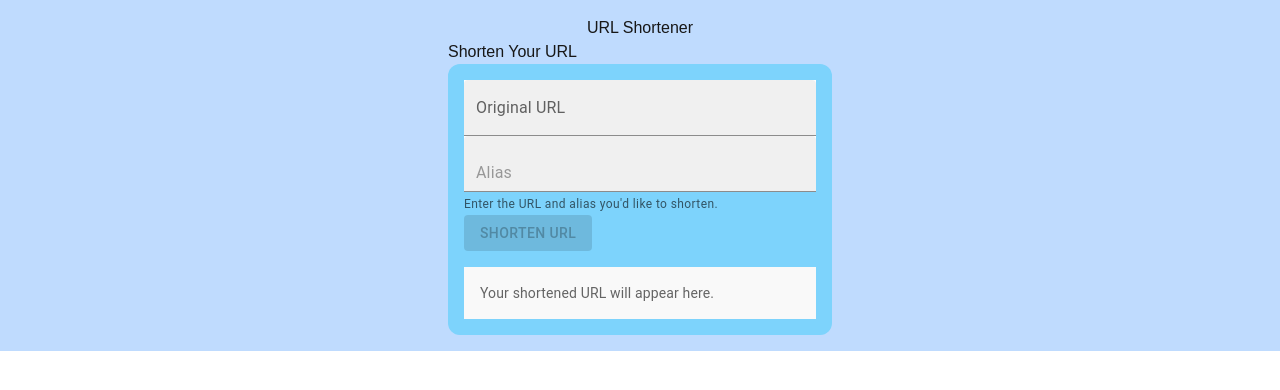
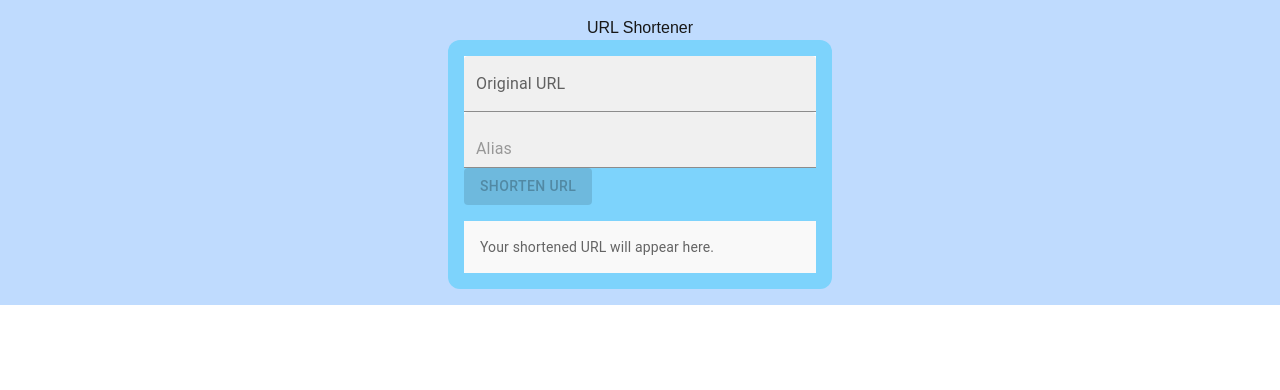
Before and after one commit to gwenstew/mp-5, a Next.js app: page / in a window 1280 px wide. Shown: the top 390 px of the page. Built offline with nearby package versions, Linux system fonts and the light colour scheme.

Commit message:
removing unecessary text

```diff
--- a/components/InputUrl.tsx
+++ b/components/InputUrl.tsx
@@ -35,7 +35,6 @@ export default function InputUrl() {
 
     return (
         <div>
-            <h2>Shorten Your URL</h2>
             <form className="w-96 p-4 rounded-xl bg-sky-300"
                 onSubmit={(e) => {
                     e.preventDefault();
@@ -56,10 +55,10 @@ export default function InputUrl() {
                 value={alias}
                 onChange={(e) => setAlias(e.target.value)}
             />
-            <FormHelperText>Enter the URL and alias you'd like to shorten.</FormHelperText>
-                <Button variant="contained" type="submit" disabled={!originalURL! || !alias}>
-                    Shorten URL
-                </Button>
+
+            <Button variant="contained" type="submit" disabled={!originalURL! || !alias}>
+                Shorten URL
+            </Button>
 
             <Box
                 sx={{
```
